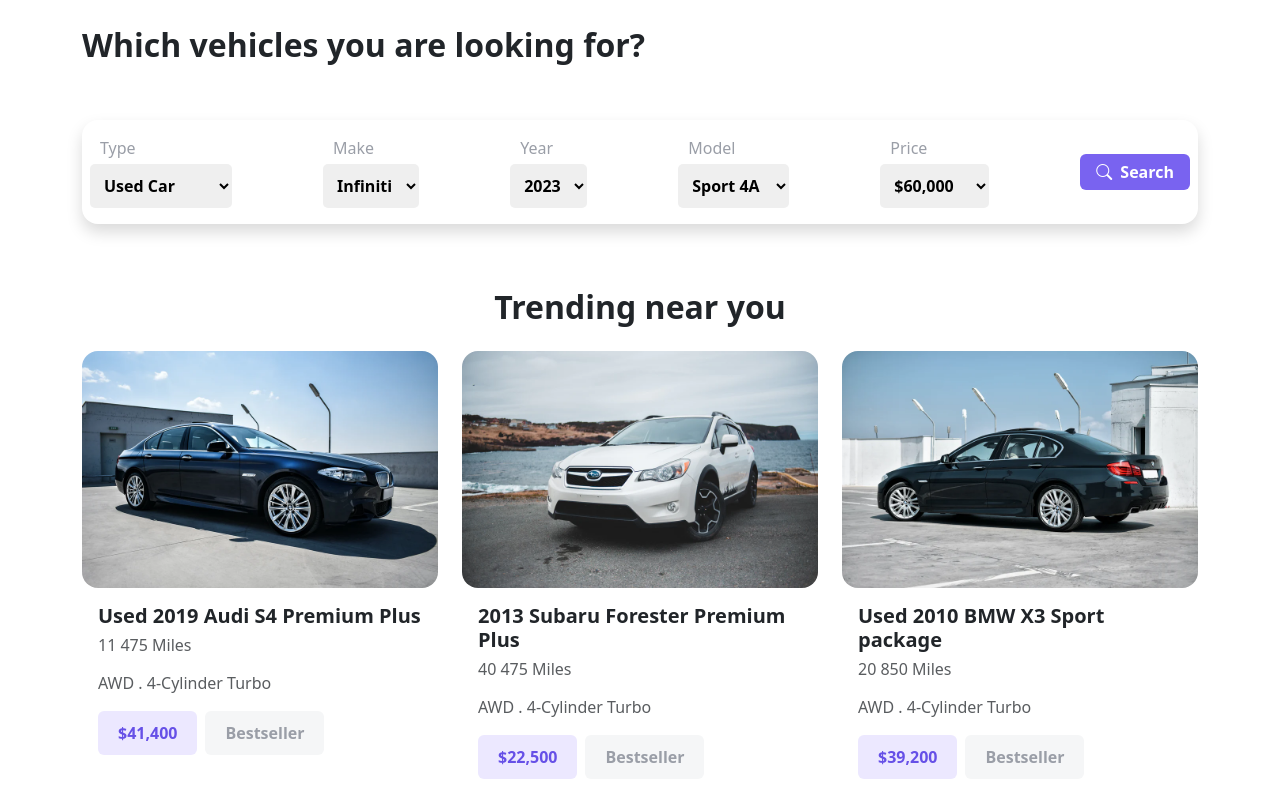
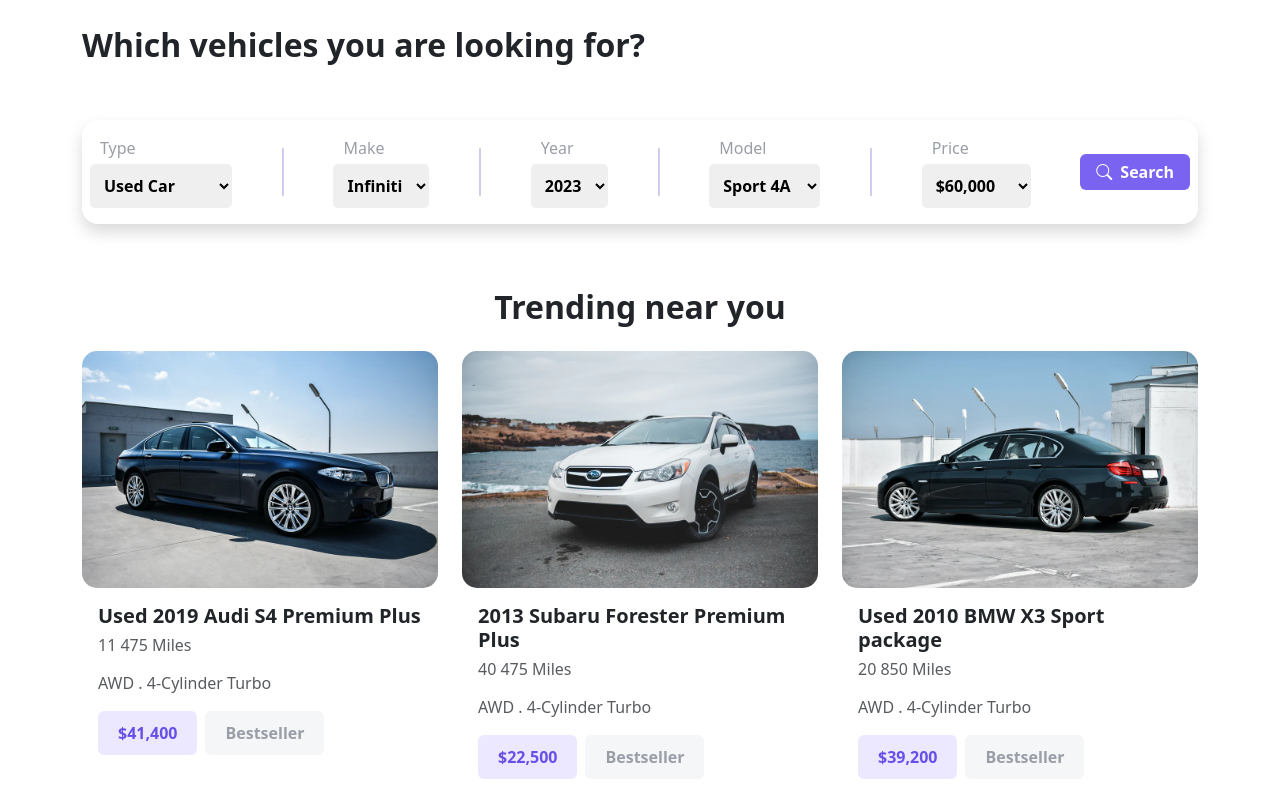
Before and after one commit to mominul-islam45/car-business-react-bootstrap, a React (Vite) app: page / in a window 1280 px wide. Shown: the part 840-1651 px from the top of the page. Built offline with nearby package versions, Linux system fonts and the light colour scheme.

Commit message:
UI improved

```diff
--- a/src/App.css
+++ b/src/App.css
@@ -2,6 +2,7 @@
     margin: 0;
     padding: 0;
 }
+/* Navbar area */
 .nav-link{
     font-weight: 600 !important;
 }
@@ -17,6 +18,8 @@
    font-weight: 600;
    color: #9A9EA7;
 }
+
+/* Hero slide area */
 .slide p{
     color: #9A9EA7;
     font-weight: 400;
@@ -54,7 +57,7 @@
     }
 }
 
-
+/* Filter search area */
 .filter-label{
     color: #9A9EA7;
     padding-left: 10px;
@@ -65,21 +68,41 @@
     padding: 10px ;
     border-radius: 5px;
 }
-.filter .btn-2{
-    background-color: #7963F0 ;
-    border: none;
-    font-weight: 600;
+.filter{
+    & .divider{
+        border-left: 2px solid slateblue;
+        opacity: 0.3;
+        height: 3rem;
+    }
+
+    & .btn-2{
+        background-color: #7963F0 ;
+        border: none;
+        font-weight: 600;
 
     &:hover{
         background-color: #6650e7;
     }&:active{
         background-color: #7963F0 !important;
     }
-}
+}}
+
+/* Trending area */
+.card{
 
 
-.card{
-    height: 400px !important;
+    & .card-img-container{
+        overflow: hidden;
+        border-radius: 15px;
+
+        & .card-img{
+            transition: 0.3s ease-out;
+        }
+
+        & .card-img:hover{
+            transform: scale(1.2);
+        }
+    }
 
     & .btn-1{
         background-color: #ece8ff ;
--- a/src/Components/Filter.jsx
+++ b/src/Components/Filter.jsx
@@ -75,11 +75,11 @@
     <>
       <div className=" container pb-5">
         <h3 className=" text-center text-md-start py-5 fw-bold fs-2">Which vehicles you are looking for? </h3>
-        <div className="filter d-flex flex-column flex-lg-row gap-4 gap-md-5 justify-content-between  px-2 py-3 shadow rounded-4">
-          <Type />
-          <Make />
-          <Year />
-          <Model />
+        <div className="filter d-flex flex-column flex-lg-row gap-4 gap-md-5 justify-content-between px-2 py-3 shadow rounded-4">
+          <Type /><div className="divider d-none d-lg-block align-self-center"></div>
+          <Make /><div className="divider d-none d-lg-block align-self-center"></div>
+          <Year /><div className="divider d-none d-lg-block align-self-center"></div>
+          <Model /><div className="divider d-none d-lg-block align-self-center"></div>
           <Price />
           <button className="btn btn-primary d-flex gap-2 justify-content-center align-items-center   align-self-lg-center btn-2 px-3">
             <i className="bi bi-search"></i>Search
--- a/src/Components/Trending.jsx
+++ b/src/Components/Trending.jsx
@@ -1,5 +1,5 @@
 import React from 'react'
-import {Card, Button} from 'react-bootstrap'
+import {Card, Button, CardHeader} from 'react-bootstrap'
 
 const trending = [
     {
@@ -39,7 +39,9 @@
             <div className='d-flex flex-column flex-md-row justify-content-center align-items-stretch gap-5 gap-md-4'>
                 {trending.map(({img, title, miles, transmission, cylinder, price, seller})=>(
                     <Card className=' border-0 card'>
-                        <Card.Img src={img} className=' rounded-4'/>
+                        <div className='card-img-container'>
+                            <Card.Img src={img} className=' card-img'/>
+                        </div>
                         <Card.Body>
                             <Card.Title className='fw-bold'>{title}</Card.Title>
                             <Card.Subtitle className=' text-muted mt-1'>{miles}</Card.Subtitle>
```
